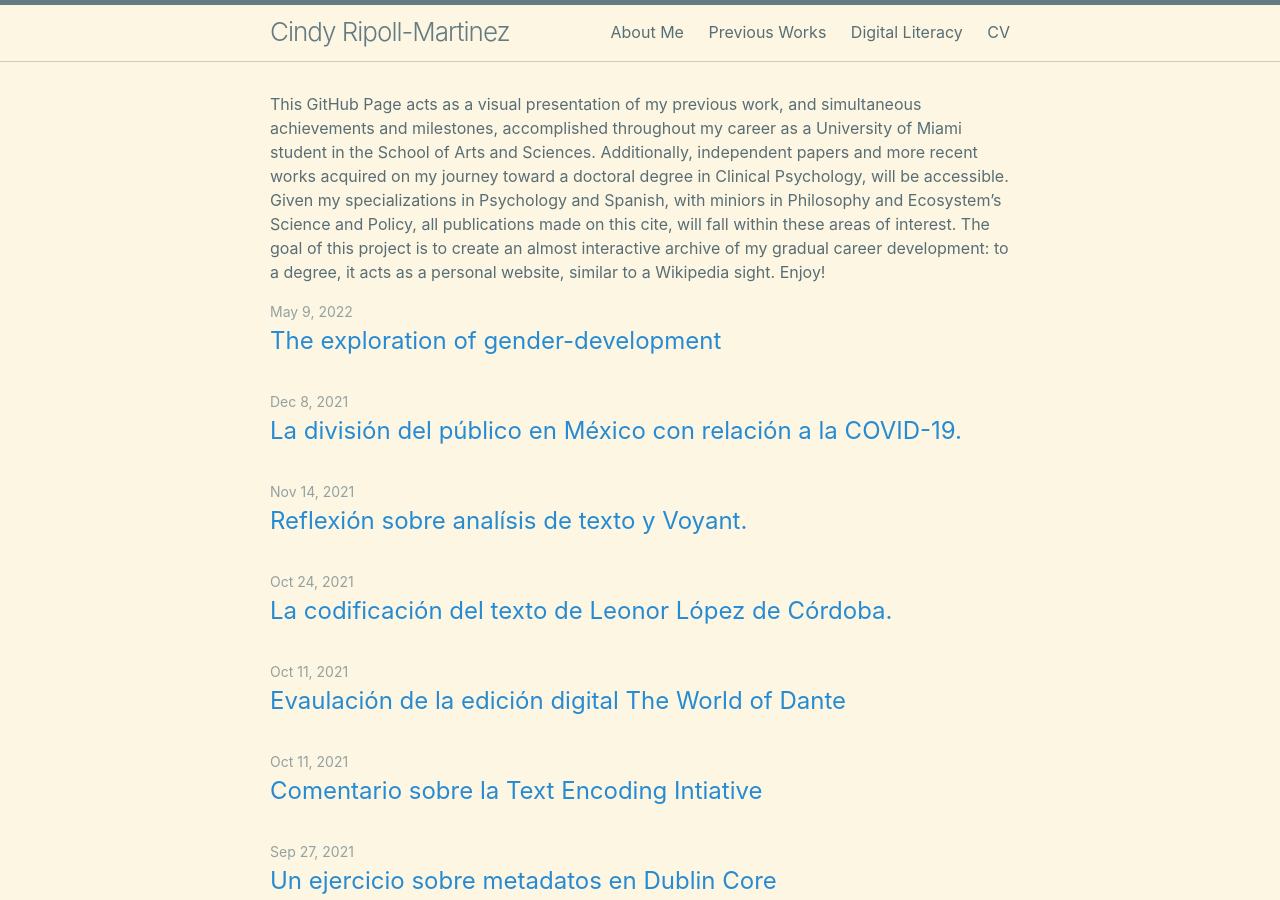
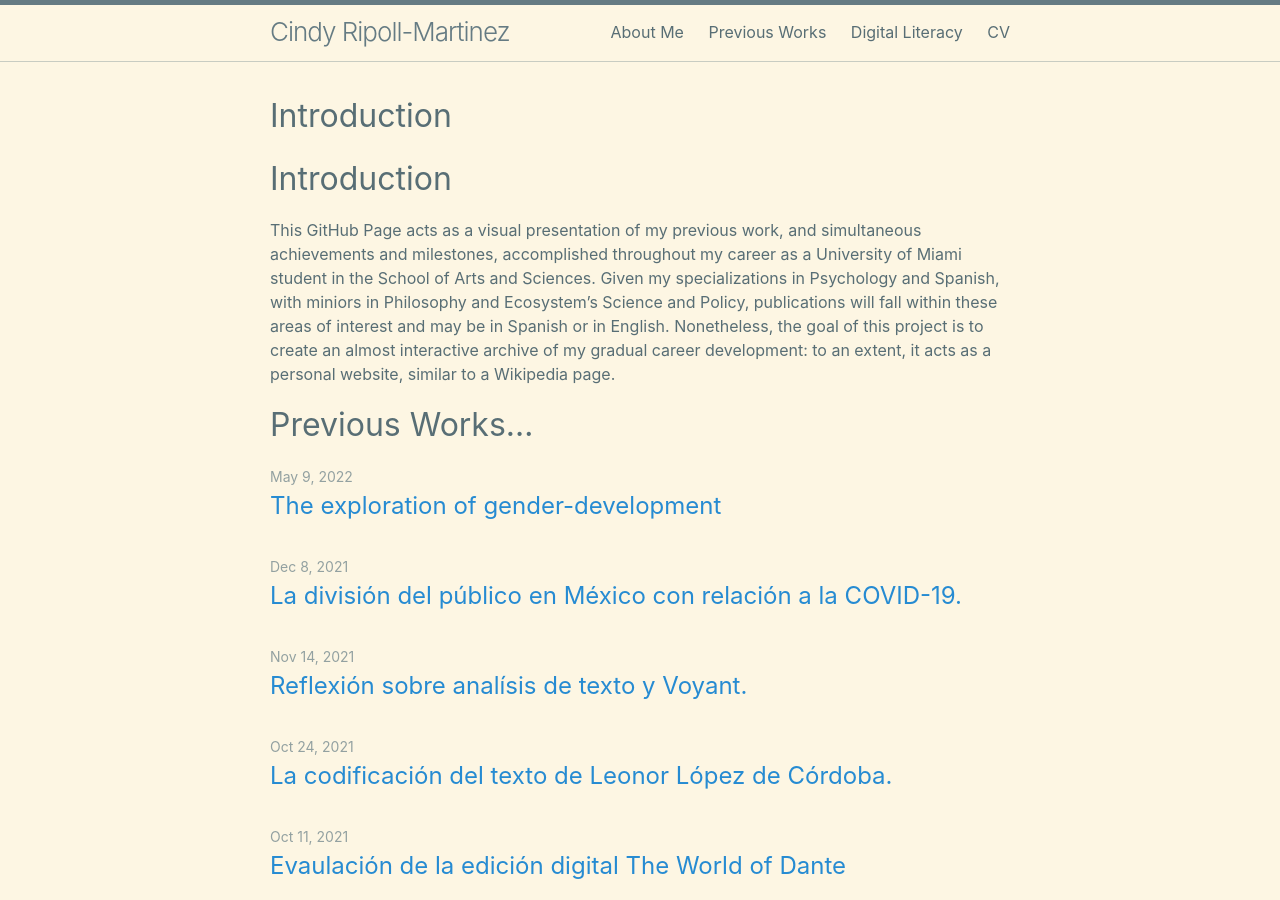
Before and after one commit to cindyripollm/cindyripollm.github.io, a Jekyll site: the page built from index.md, in a window 1280 px wide and 900 px high. Built offline with Jekyll 4.4.1, drawn with Linux system fonts in a browser that asks for light colours; our own code applies the rules of GitHub Pages for plain Markdown files.

Commit message:
Update index.md

```diff
--- a/index.md
+++ b/index.md
@@ -8,4 +8,8 @@
 layout: home
 ---
 
-This GitHub Page acts as a visual presentation of my previous work, and simultaneous achievements and milestones, accomplished throughout my career as a University of Miami student in the School of Arts and Sciences. Additionally, independent papers and more recent works acquired on my journey toward a doctoral degree in Clinical Psychology, will be accessible. Given my specializations in Psychology and Spanish, with miniors in Philosophy and Ecosystem's Science and Policy, all publications made on this cite, will fall within these areas of interest. The goal of this project is to create an almost interactive archive of my gradual career development: to a degree, it acts as a personal website, similar to a Wikipedia sight. Enjoy!
+# Introduction
+
+This GitHub Page acts as a visual presentation of my previous work, and simultaneous achievements and milestones, accomplished throughout my career as a University of Miami student in the School of Arts and Sciences.  Given my specializations in Psychology and Spanish, with miniors in Philosophy and Ecosystem's Science and Policy, publications will fall within these areas of interest and may be in Spanish or in English. Nonetheless, the goal of this project is to create an almost interactive archive of my gradual career development: to an extent, it acts as a personal website, similar to a Wikipedia page.
+
+# Previous Works...
```
